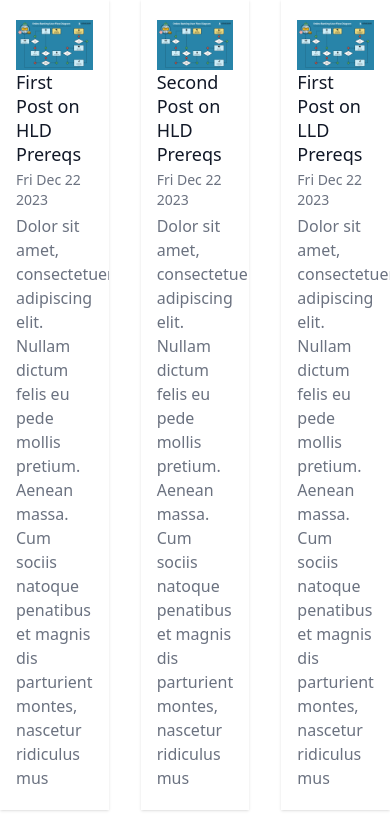
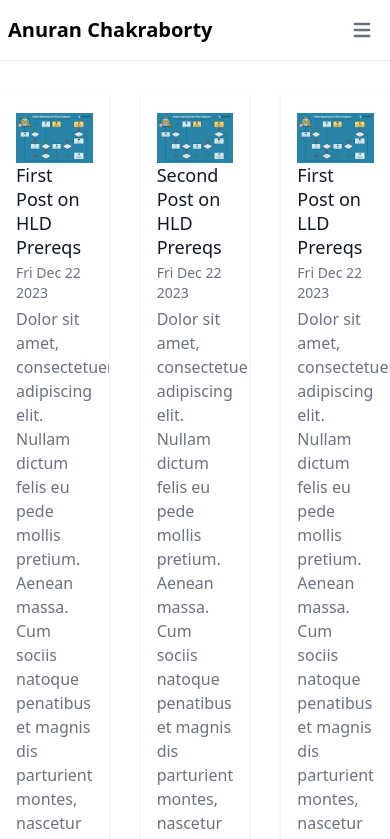
Before and after one commit to anuran-Chakraborty/anuran-Chakraborty.github.io, a Next.js app: page / in a window 390 px wide. Shown: the top 839 px of the page. Built offline with nearby package versions, Linux system fonts and the light colour scheme; a web font is replaced by a local one.

Commit message:
Added navbar

```diff
--- /dev/null
+++ b/src/components/Navbar.jsx
@@ -0,0 +1,52 @@
+import React from "react";
+
+const Navbar = () => {
+  return (
+    <nav class="bg-white px-2 sm:px-4 py-2.5 dark:bg-gray-900 sticky  w-full z-20 top-0 left-0 border-b border-gray-200 dark:border-gray-600">
+      <div class="container flex flex-wrap items-center justify-between mx-auto">
+        <a href="https://flowbite.com/" class="flex items-center">
+          <span class="self-center text-xl font-semibold whitespace-nowrap dark:text-white">
+            Anuran Chakraborty
+          </span>
+        </a>
+        <button
+          data-collapse-toggle="navbar-default"
+          type="button"
+          class="inline-flex items-center p-2 ml-3 text-sm text-gray-500 rounded-lg md:hidden hover:bg-gray-100 focus:outline-none focus:ring-2 focus:ring-gray-200 dark:text-gray-400 dark:hover:bg-gray-700 dark:focus:ring-gray-600"
+          aria-controls="navbar-default"
+          aria-expanded="false"
+        >
+          <span class="sr-only">Open main menu</span>
+          <svg
+            class="w-6 h-6"
+            aria-hidden="true"
+            fill="currentColor"
+            viewBox="0 0 20 20"
+            xmlns="http://www.w3.org/2000/svg"
+          >
+            <path
+              fill-rule="evenodd"
+              d="M3 5a1 1 0 011-1h12a1 1 0 110 2H4a1 1 0 01-1-1zM3 10a1 1 0 011-1h12a1 1 0 110 2H4a1 1 0 01-1-1zM3 15a1 1 0 011-1h12a1 1 0 110 2H4a1 1 0 01-1-1z"
+              clip-rule="evenodd"
+            ></path>
+          </svg>
+        </button>
+        <div class="hidden w-full md:block md:w-auto" id="navbar-default">
+          <ul class="flex flex-col p-4 mt-4 border border-gray-100 rounded-lg bg-gray-50 md:flex-row md:space-x-8 md:mt-0 md:text-sm md:font-medium md:border-0 md:bg-white dark:bg-gray-800 md:dark:bg-gray-900 dark:border-gray-700">
+            <li>
+              <a
+                href="/"
+                class="block py-2 pl-3 pr-4 text-white bg-blue-700 rounded md:bg-transparent md:text-blue-700 md:p-0 dark:text-white"
+                aria-current="page"
+              >
+                Home
+              </a>
+            </li>
+          </ul>
+        </div>
+      </div>
+    </nav>
+  );
+};
+
+export default Navbar;
--- /dev/null
+++ b/src/components/WrapperComponent.jsx
@@ -0,0 +1,13 @@
+import React from "react";
+import Navbar from "./Navbar";
+
+const WrapperComponent = ({ children }) => {
+  return (
+    <div>
+      <Navbar />
+      <div className="mt-8 relative">{children}</div>
+    </div>
+  );
+};
+
+export default WrapperComponent;
--- a/src/pages/blog/[slug].js
+++ b/src/pages/blog/[slug].js
@@ -11,6 +11,7 @@
 import path from "path";
 import fs from "fs";
 import { DEFAULT_THUMBNAIL_FILE } from "@/api/constants";
+import WrapperComponent from "@/components/WrapperComponent";
 
 let markdownRenderer = md({
     highlight: function (str, lang) {
@@ -53,7 +54,10 @@
         ...frontMatter.slug.split("_"),
         DEFAULT_THUMBNAIL_FILE
     );
-    if (!("thumbnailImage" in frontMatter) && fs.existsSync(path.join(process.cwd(), 'public', thumbnailImagePath))) {
+    if (
+        !("thumbnailImage" in frontMatter) &&
+        fs.existsSync(path.join(process.cwd(), "public", thumbnailImagePath))
+    ) {
         frontMatter["thumbnailImage"] = thumbnailImagePath;
     }
     return { props: { key: slug, frontMatter, content, slug } };
@@ -61,6 +65,7 @@
 
 const BlogPage = ({ frontMatter, content }) => {
     return (
+        <WrapperComponent>
             <div className="container mx-auto max-w-5xl">
                 <PostMetadata frontMatter={frontMatter} />
 
@@ -69,6 +74,7 @@
                     dangerouslySetInnerHTML={{ __html: markdownRenderer.render(content) }}
                 />
             </div>
+        </WrapperComponent>
     );
 };
 
--- a/src/pages/index.js
+++ b/src/pages/index.js
@@ -2,6 +2,8 @@
 import { Inter } from "@next/font/google";
 import { readPostsByCategories } from "@/api";
 import PostCard from "@/components/PostCard";
+import Navbar from "@/components/Navbar";
+import WrapperComponent from "@/components/WrapperComponent";
 
 const inter = Inter({ subsets: ["latin"] });
 
@@ -18,11 +20,13 @@
         <meta name="viewport" content="width=device-width, initial-scale=1" />
         <link rel="icon" href="/favicon.ico" />
       </Head>
-      <main>
-        <div className="container mx-auto grid grid-cols-3 gap-8">
-          {postsForAllCategories.map((post) => <PostCard key={post.slug} post={post} />)}
-        </div>
-      </main>
+      <WrapperComponent >
+        <main>
+          <div className="container mx-auto grid grid-cols-3 gap-8">
+            {postsForAllCategories.map((post) => <PostCard key={post.slug} post={post} />)}
+          </div>
+        </main>
+      </WrapperComponent>
     </>
   );
 };
```
Lines whose indentation alone changed are shown as unchanged.
